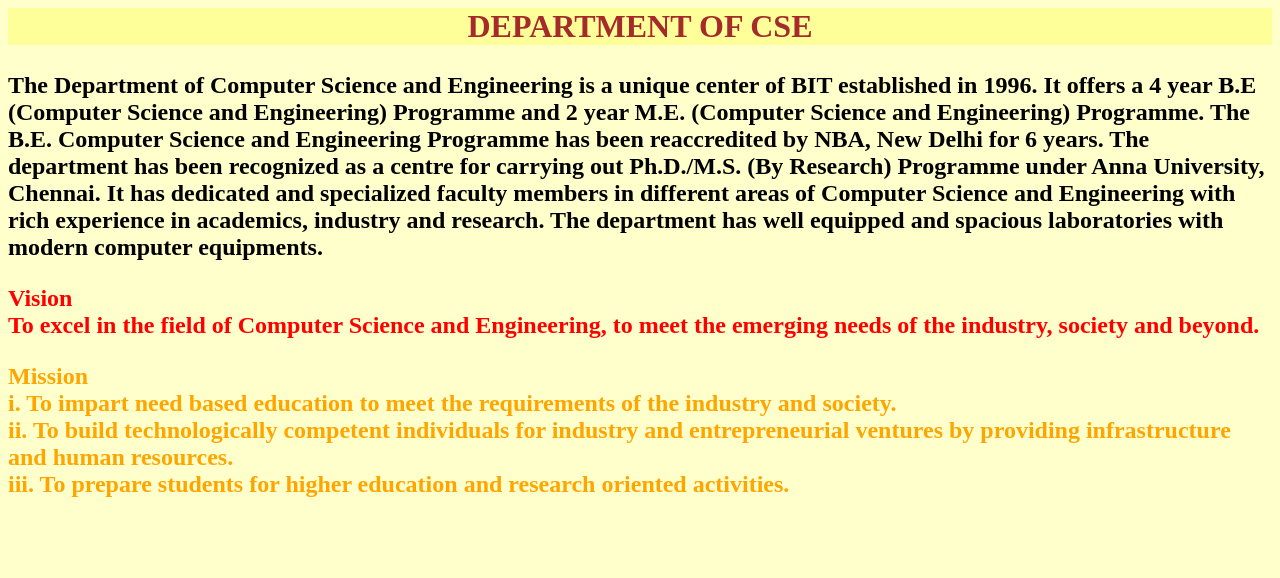
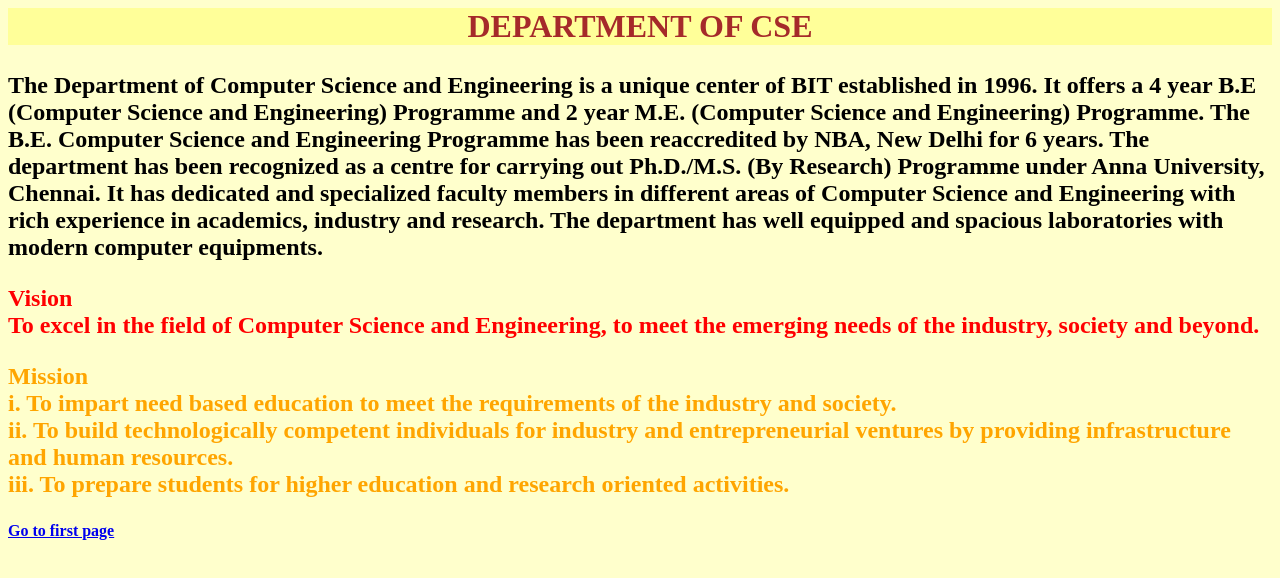
Before and after one commit to romanaswin03/aswin, a plain HTML site: page cse department.html in a window 1280 px wide. Drawn offline with Linux system fonts and the light colour scheme.

Commit message:
Update cse department.html

```diff
--- a/cse department.html
+++ b/cse department.html
@@ -26,6 +26,7 @@ ii.   To build technologically competent individuals for industry and entreprene
 
 iii.  To prepare students for higher education and research oriented activities.<br></h2>
 </p>
-
+<h4><a href="index.html">
+ Go to first page</h4></a>
 </body>
 </html>
```
